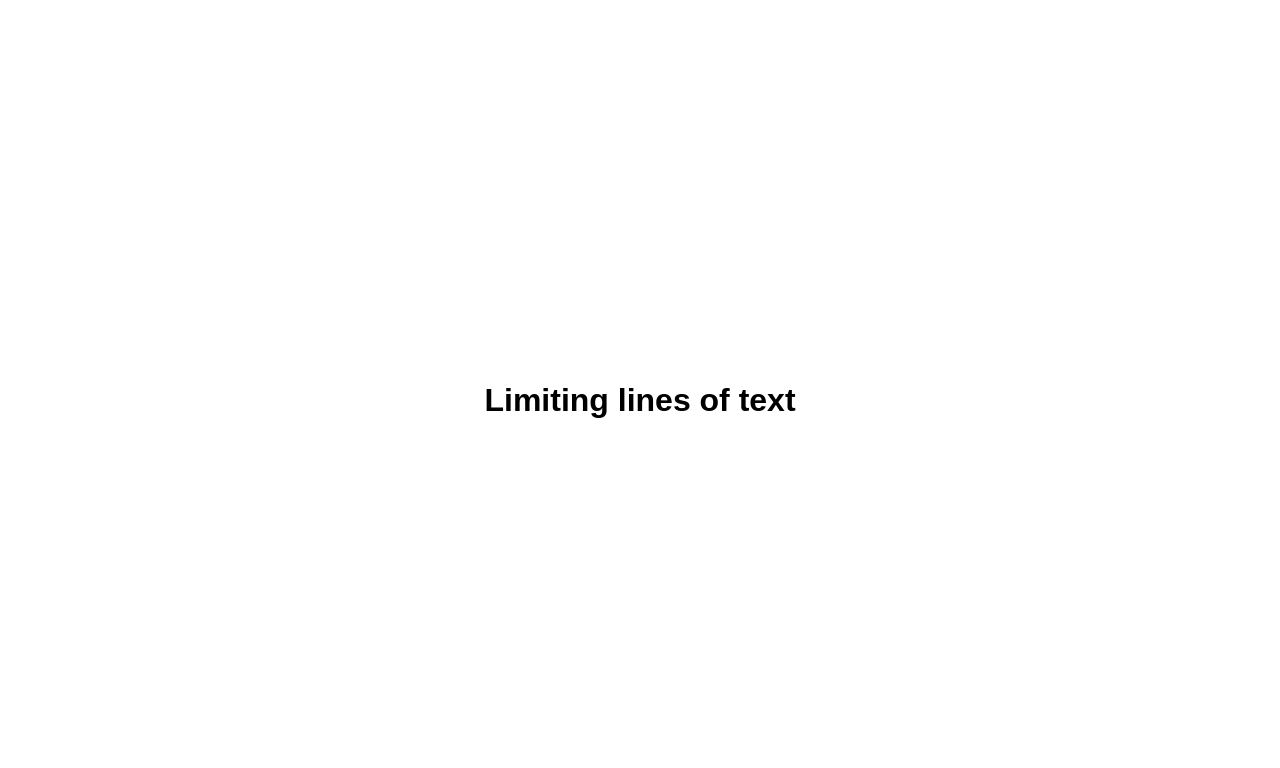
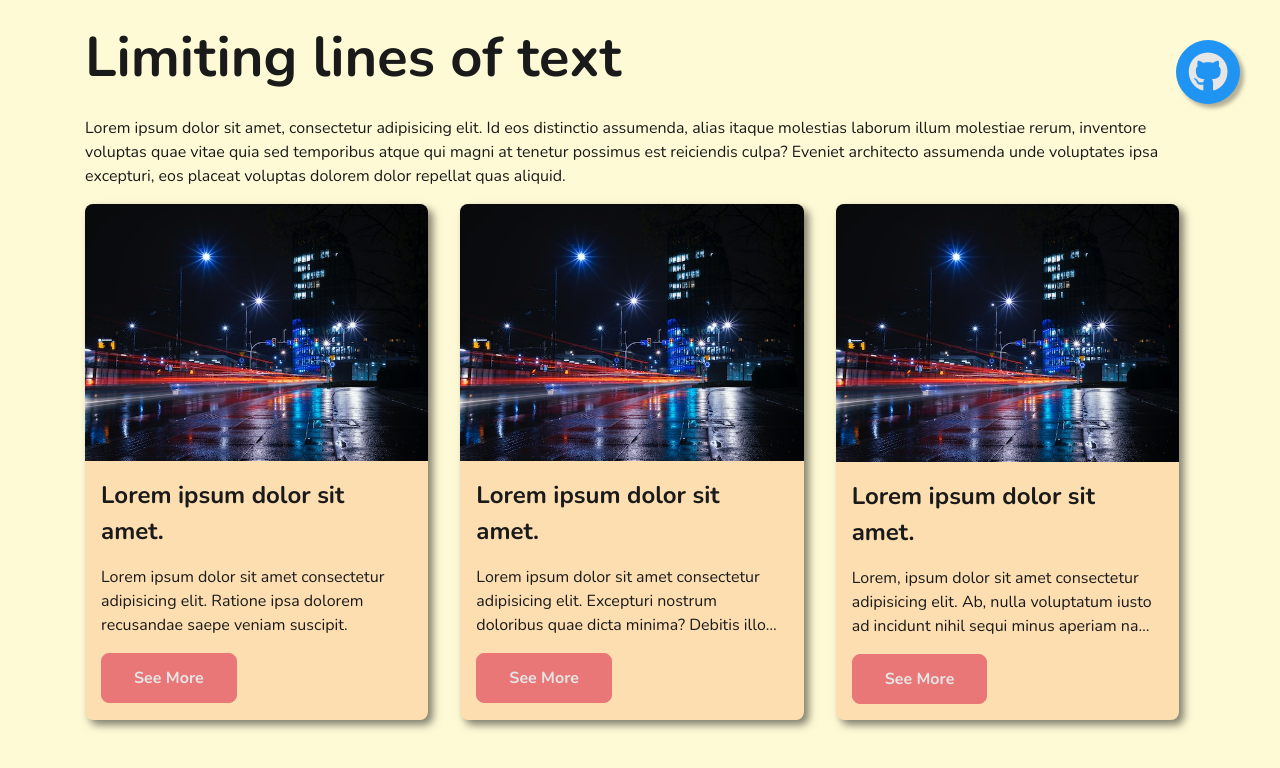
Before and after one commit to davinaleong/proj-line-clamp, a website built with Vite: page index.html in a window 1280 px wide. Built offline with nearby package versions, Linux system fonts and the light colour scheme.

Commit message:
Done with project

```diff
--- a/index.html
+++ b/index.html
@@ -6,12 +6,92 @@
 
     <title>Limiting lines of text</title>
 
-    <link rel="stylesheet" href="./styles/reset.css">
-    <link rel="stylesheet" href="./styles/main.css">
+    <link rel="preconnect" href="https://fonts.googleapis.com" />
+    <link rel="preconnect" href="https://fonts.gstatic.com" crossorigin />
+    <link
+      href="https://fonts.googleapis.com/css2?family=Nunito:ital,wght@0,400;0,700;1,400;1,700&display=swap"
+      rel="stylesheet"
+    />
+
+    <link rel="stylesheet" href="./styles/reset.css" />
+    <link rel="stylesheet" href="./styles/main.css" />
+
+    <script
+      defer
+      src="https://kit.fontawesome.com/6c0a4e7a8f.js"
+      crossorigin="anonymous"
+    ></script>
   </head>
-  <body>
-    <main>
-      <h1>Limiting lines of text</h1>
+  <body class="text-gray-900 bg-secondary-400">
+    <main class="container">
+      <h1 class="fs-900 my-400">Limiting lines of text</h1>
+
+      <p class="mb-400">
+        Lorem ipsum dolor sit amet, consectetur adipisicing elit. Id eos
+        distinctio assumenda, alias itaque molestias laborum illum molestiae
+        rerum, inventore voluptas quae vitae quia sed temporibus atque qui magni
+        at tenetur possimus est reiciendis culpa? Eveniet architecto assumenda
+        unde voluptates ipsa excepturi, eos placeat voluptas dolorem dolor
+        repellat quas aliquid.
+      </p>
+
+      <div class="cards-grid">
+        <div class="card | bg-secondary-500">
+          <img src="./images/city.jpg" alt="" class="card__image" />
+          <div class="card__body">
+            <h2 class="mb-400 fs-600">Lorem ipsum dolor sit amet.</h2>
+
+            <p class="card__body__content mb-400">
+              Lorem ipsum dolor sit amet consectetur adipisicing elit. Ratione
+              ipsa dolorem recusandae saepe veniam suscipit.
+            </p>
+
+            <p><a href="#" class="btn btn-primary">See More</a></p>
+          </div>
+        </div>
+
+        <div class="card | bg-secondary-500">
+          <img src="./images/city.jpg" alt="" class="card__image" />
+          <div class="card__body">
+            <h2 class="mb-400 fs-600">Lorem ipsum dolor sit amet.</h2>
+
+            <p class="card__body__content mb-400">
+              Lorem ipsum dolor sit amet consectetur adipisicing elit. Excepturi
+              nostrum doloribus quae dicta minima? Debitis illo error
+              repudiandae repellat minus.
+            </p>
+
+            <p><a href="#" class="btn btn-primary">See More</a></p>
+          </div>
+        </div>
+
+        <div class="card | bg-secondary-500">
+          <img src="./images/city.jpg" alt="" class="card__image" />
+          <div class="card__body">
+            <h2 class="mb-400 fs-600">Lorem ipsum dolor sit amet.</h2>
+
+            <p class="card__body__content mb-400">
+              Lorem, ipsum dolor sit amet consectetur adipisicing elit. Ab,
+              nulla voluptatum iusto ad incidunt nihil sequi minus aperiam nam
+              laborum, quibusdam repellendus reiciendis expedita. Perspiciatis
+              atque, nam placeat alias sapiente omnis, inventore laborum enim
+              itaque qui illo blanditiis accusamus doloribus necessitatibus
+              delectus exercitationem architecto commodi consequatur ea
+              perferendis possimus! Quasi.
+            </p>
+
+            <p><a href="#" class="btn btn-primary">See More</a></p>
+          </div>
+        </div>
+      </div>
+
+      <a
+        href="https://github.com/davinaleong/proj-line-clamp"
+        target="_blank"
+        class="btn btn-action-icon btn-fixed"
+      >
+        <i class="fa-brands fa-github"></i>
+      </a>
     </main>
   </body>
 </html>
--- a/styles/main.css
+++ b/styles/main.css
@@ -21,15 +21,18 @@
 
 /** Root **/
 :root {
-  --clr-primary-400: hsl(273, 100%, 22%);
-  --clr-primary-500: hsl(273, 100%, 12%);
-
-  --clr-secondary-400: hsl(256, 100%, 16%);
-
-  --clr-accent-1-300: hsl(337, 96%, 66%);
-  --clr-accent-1-400: hsl(337, 96%, 56%);
-
-  --clr-gray-100: hsl(0, 0%, 100%);
+  --clr-primary-300: hsl(0, 100%, 81%);
+  --clr-primary-400: hsl(0, 72%, 69%);
+  --clr-primary-500: hsl(0, 72%, 59%);
+
+  --clr-action-500: hsl(207, 90%, 54%);
+  --clr-action-700: hsl(210, 79%, 46%);
+
+  --clr-secondary-400: hsl(52, 100%, 92%);
+  --clr-secondary-500: hsl(36, 93%, 84%);
+
+  --clr-gray-50: hsl(0, 0%, 100%);
+  --clr-gray-100: hsl(0, 0%, 90%);
   --clr-gray-200: hsl(0, 0%, 80%);
   --clr-gray-300: hsl(0, 0%, 70%);
   --clr-gray-400: hsl(0, 0%, 60%);
@@ -88,8 +91,6 @@ body {
   font-family: var(--ff-body);
   font-weight: var(--fw-regular);
   min-height: 100vh;
-  display: grid;
-  place-items: center;
 }
 
 /* * {
@@ -135,8 +136,7 @@ b {
 .container {
   --container-width: 1110px;
 
-  max-width: var(--container-width);
-  padding-inline: var(--size-400);
+  max-width: min(100% - var(--size-600), var(--container-width, 1110px));
   margin-inline: auto;
 }
 
@@ -179,6 +179,7 @@ a:where(:hover, :focus, :focus-visible) {
   padding: var(--btn-padding);
   transition: all 0.3s ease-in-out;
   border-radius: var(--size-200);
+  text-decoration: none;
 }
 
 .btn:where(:hover, :focus, :focus-visible) {
@@ -213,21 +214,37 @@ a:where(:hover, :focus, :focus-visible) {
   font-weight: var(--fw-bold);
 }
 
-.btn-accent-1 {
+.btn-fixed {
+  position: fixed;
+  top: 1em;
+  right: 1em;
+  z-index: 1;
+  box-shadow: 0.1em 0.1em 0.1em 0 hsla(0, 0%, 0%, 0.3);
+}
+
+.btn-action {
   --btn-clr: var(--clr-gray-100);
-  --btn-bg-clr: var(--clr-accent-1-400);
-  --btn-border-clr: var(--clr-accent-1-400);
+  --btn-bg-clr: var(--clr-action-500);
+  --btn-border-clr: var(--clr-action-500);
 
   --btn-hover-clr: var(--clr-gray-100);
-  --btn-hover-bg-clr: var(--clr-accent-1-300);
-  --btn-hover-border-clr: var(--clr-accent-1-300);
-
-  --btn-padding: 0;
-
-  --btn-size: 3.5rem;
-
-  width: var(--btn-size);
-  height: var(--btn-size);
+  --btn-hover-bg-clr: var(--clr-action-700);
+  --btn-hover-border-clr: var(--clr-action-700);
+}
+
+.btn-action-icon {
+  --btn-clr: var(--clr-gray-100);
+  --btn-bg-clr: var(--clr-action-500);
+  --btn-border-clr: var(--clr-action-500);
+
+  --btn-hover-clr: var(--clr-gray-100);
+  --btn-hover-bg-clr: var(--clr-action-700);
+  --btn-hover-border-clr: var(--clr-action-700);
+
+  padding: 0;
+  width: 4rem;
+  height: 4rem;
+  font-size: var(--fs-800);
   border-radius: 50%;
 }
 
@@ -238,25 +255,43 @@ a:where(:hover, :focus, :focus-visible) {
   align-items: center;
 }
 
-.line {
-  display: block;
-  width: 5em;
-  height: 1px;
-}
-
-.divider {
-  display: flex;
-  align-items: center;
-  justify-content: center;
-  gap: var(--size-600);
-}
-
 /** Content - End **/
+.cards-grid {
+  display: grid;
+  grid-template-columns: auto;
+  grid-template-rows: repeat(3, 1fr);
+  gap: var(--size-400);
+}
+
+@media (min-width: 48em) {
+  .cards-grid {
+    grid-template-columns: repeat(3, 1fr);
+    grid-template-rows: auto;
+  }
+}
+
 .card {
-  width: min(100% - var(--size-400), 75ch);
+  width: calc(100% - var(--size-400));
   border-radius: var(--size-200);
-  text-align: center;
+  overflow: hidden;
   box-shadow: 0.3em 0.3em 0.5em 0 hsla(0, 0%, 0%, 0.5);
+}
+
+.card__image {
+  width: 100%;
+  aspect-ratio: 4/3;
+  object-fit: cover;
+}
+
+.card__body {
+  padding: var(--size-400);
+}
+
+.card__body__content {
+  display: -webkit-box;
+  -webkit-line-clamp: 3;
+  -webkit-box-orient: vertical;
+  overflow: hidden;
 }
 
 /** Utility **/
@@ -272,30 +307,28 @@ a:where(:hover, :focus, :focus-visible) {
   border: 0;
 }
 
-.bs-primary-400 {
-  box-shadow: 0 0.5em 1.5em 0 hsl(245, 83%, 85%);
-}
-
-.bs-neutral-400 {
-  box-shadow: 0 0.5em 1.5em 0 hsl(225, 100%, 90%);
+.bs-gray-400 {
+  box-shadow: 0 0.5em 1.5em 0 hsla(0, 0%, 0%, 0.2);
 }
 
 /** Utility - Colours **/
+.text-primary-300 {
+  color: var(--clr-primary-300);
+}
 .text-primary-400 {
   color: var(--clr-primary-400);
 }
-.text-primary-500 {
-  color: var(--clr-primary-500);
-}
 
 .text-secondary-400 {
   color: var(--clr-secondary-400);
 }
-
-.text-accent-1-400 {
-  color: var(--clr-accent-1-400);
-}
-
+.text-secondary-500 {
+  color: var(--clr-secondary-500);
+}
+
+.text-gray-50 {
+  color: var(--clr-gray-50);
+}
 .text-gray-100 {
   color: var(--clr-gray-100);
 }
@@ -328,21 +361,23 @@ a:where(:hover, :focus, :focus-visible) {
 }
 
 /** Utility - Background Colours **/
+.bg-primary-300 {
+  background-color: var(--clr-primary-300);
+}
 .bg-primary-400 {
   background-color: var(--clr-primary-400);
 }
-.bg-primary-500 {
-  background-color: var(--clr-primary-500);
-}
 
 .bg-secondary-400 {
   background-color: var(--clr-secondary-400);
 }
-
-.bg-accent-1-400 {
-  background-color: var(--clr-accent-1-400);
-}
-
+.bg-secondary-500 {
+  background-color: var(--clr-secondary-500);
+}
+
+.bg-gray-50 {
+  background-color: var(--clr-gray-50);
+}
 .bg-gray-100 {
   background-color: var(--clr-gray-100);
 }
```
Also changed, not shown: images/city.jpg (added).
